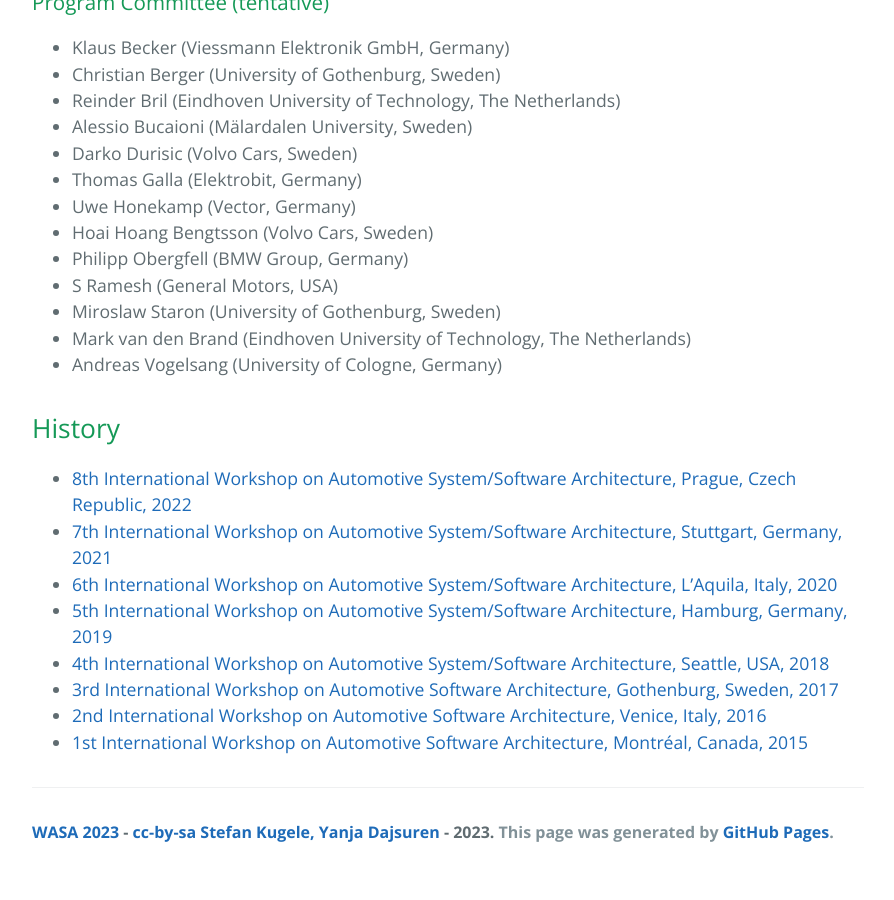
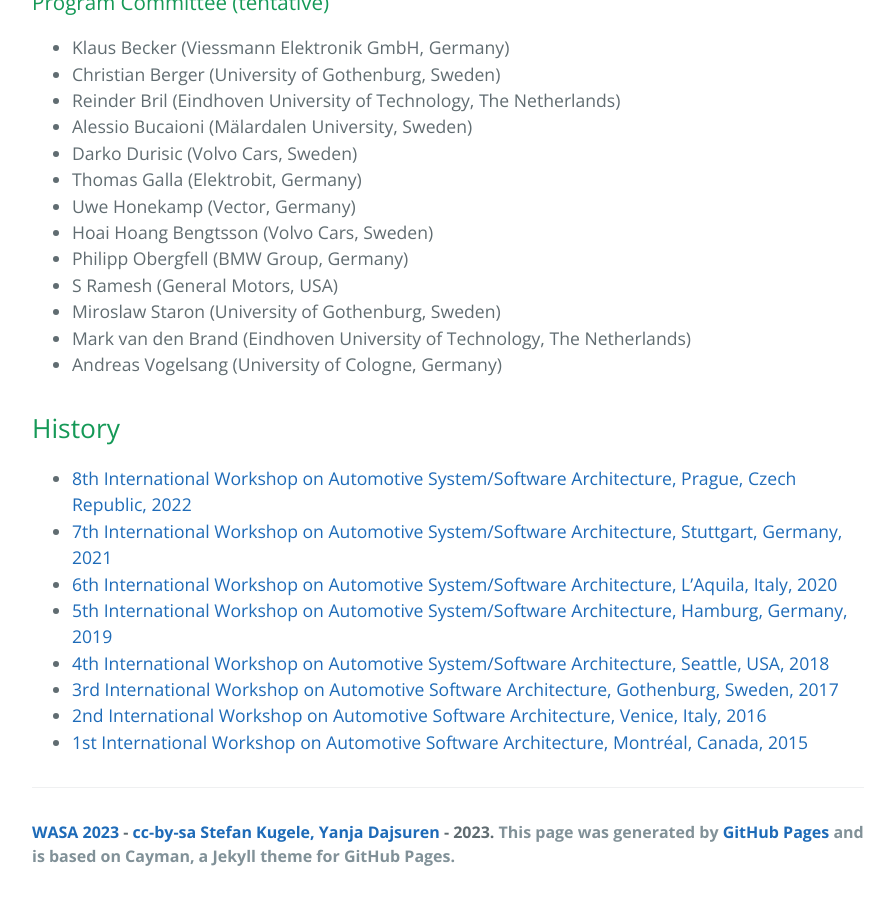
Before and after one commit to WASA-Workshop/2023, a Jekyll site: the page built from index.md, in a window 1280 px wide and 900 px high, scrolled down 2726 px. Shown: the whole window, without its empty margins (192-1086 px from the left). Built offline with Jekyll 4.4.1, drawn with Linux system fonts in a browser that asks for light colours; our own code applies the rules of GitHub Pages for plain Markdown files; before the commit the page ends 3602 px from its top, so only the background shows below that.

Commit message:
Update default.html

```diff
--- a/_layouts/default.html
+++ b/_layouts/default.html
@@ -34,7 +34,7 @@
           <span class="site-footer-owner"><a href="{{ '/' | absolute_url }}">{{ site.title | escape }}</a> - <a href="https://creativecommons.org/licenses/by-sa/4.0/">cc-by-sa</a> <a href="https://github.com/{{ site.github_username }}">{{ site.author }}</a> - {{ site.pub_year }}.</h2>
           <!--span class="site-footer-owner"><a href="{{ site.github.repository_url }}">{{ site.github.repository_name }}</a> is maintained by <a href="{{ site.github.owner_url }}">{{ site.github.owner_name }}</a>.</span-->
         {% endif %}
-        <span class="site-footer-credits">This page was generated by <a href="https://pages.github.com">GitHub Pages</a>.</span>
+        <span class="site-footer-credits">This page was generated by <a href="https://pages.github.com">GitHub Pages</a> and is based on Cayman, a Jekyll theme for GitHub Pages.</span>
       </footer>
     </main>
   </body>
```
